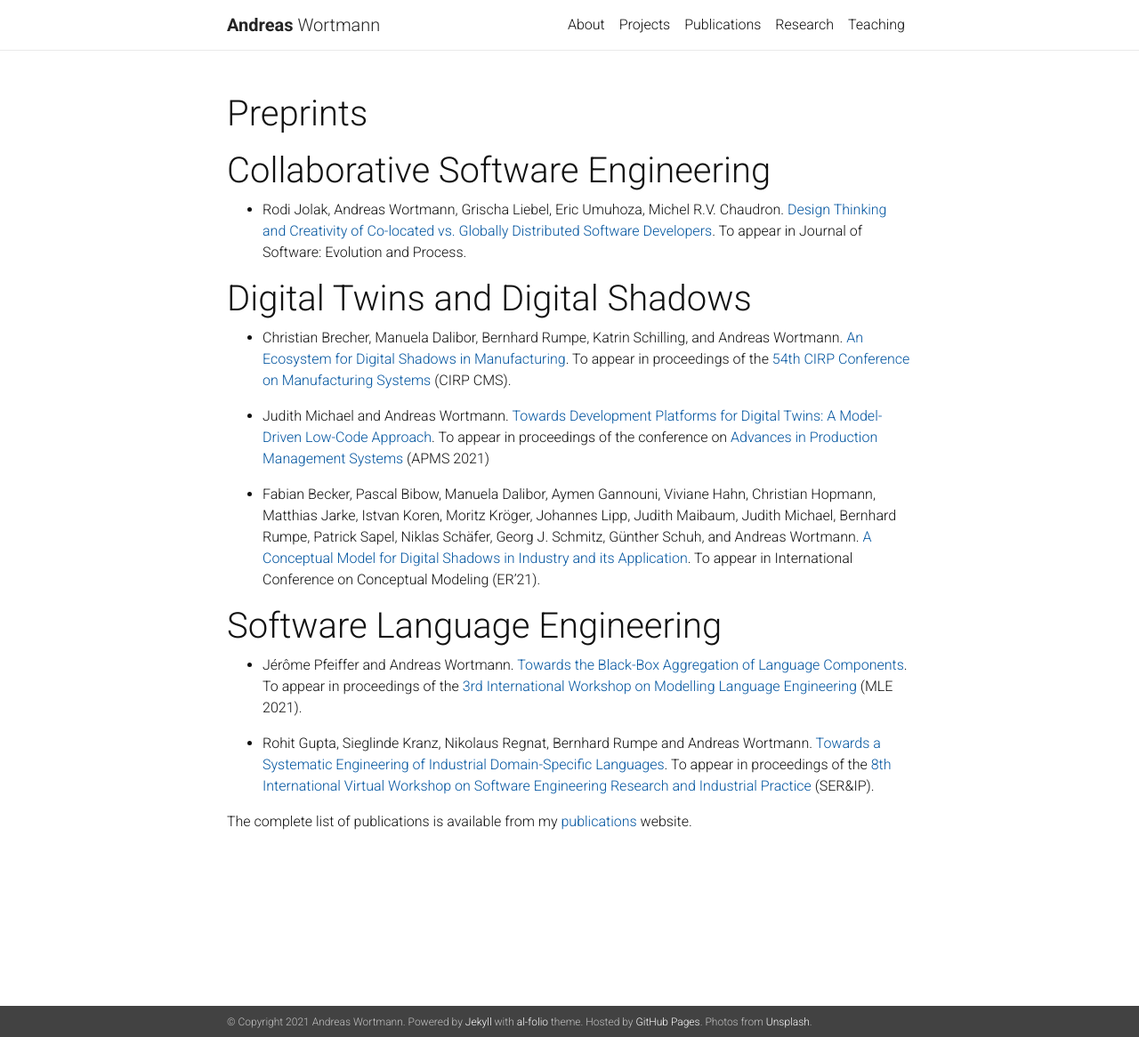
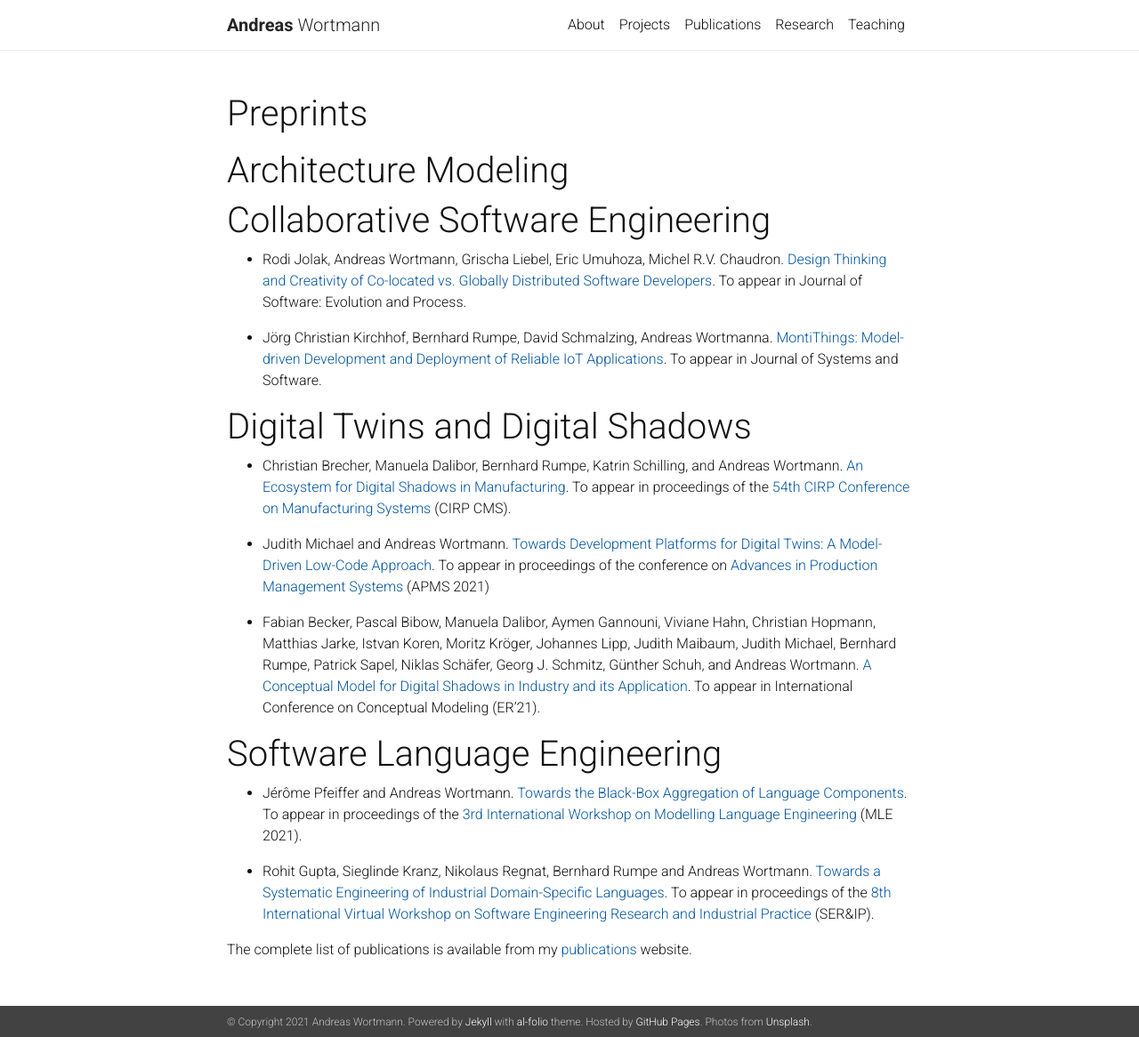
Before and after one commit to awortmann/awortmann.github.io, a Jekyll site: the page built from _pages/preprints.md, in a window 1280 px wide and 1166 px high. Shown: the whole window at 89% size. Built offline with Jekyll 4.4.1, drawn with Linux system fonts in a browser that asks for light colours; nearby versions of some CDN libraries; a style sheet for code colours, icons or effects is not loaded.

Commit message:
Minor update

```diff
--- a/_pages/preprints.md
+++ b/_pages/preprints.md
@@ -6,9 +6,16 @@ description:
 nav: false
 ---
 
+# Architecture Modeling
+
+
+
 # Collaborative Software Engineering
 
-- Rodi Jolak, Andreas Wortmann, Grischa Liebel, Eric Umuhoza, Michel R.V. Chaudron. [Design Thinking and Creativity of Co-located vs. Globally Distributed Software Developers](../downloads/preprints/2021/Design_Thinking_and_Creativity_of_Co-located_vs._Globally_Distributed_Software_Developers). To appear in Journal of Software: Evolution and Process.
+- Rodi Jolak, Andreas Wortmann, Grischa Liebel, Eric Umuhoza, Michel R.V. Chaudron. [Design Thinking and Creativity of Co-located vs. Globally Distributed Software Developers](../downloads/preprints/2021/Design_Thinking_and_Creativity_of_Co-located_vs._Globally_Distributed_Software_Developers.pdf). To appear in Journal of Software: Evolution and Process.
+
+- Jörg Christian Kirchhof, Bernhard Rumpe, David Schmalzing, Andreas Wortmanna. [MontiThings: Model-driven Development and Deployment of Reliable IoT Applications](../downloads/preprints/2021/MontiThings_-_Model-driven_Development_and_Deployment_of_Reliable_IoT_Applications.pdf). To appear in Journal of Systems and Software.
+
 
 # Digital Twins and Digital Shadows
 
```
Also changed, not shown: 2 other files.
